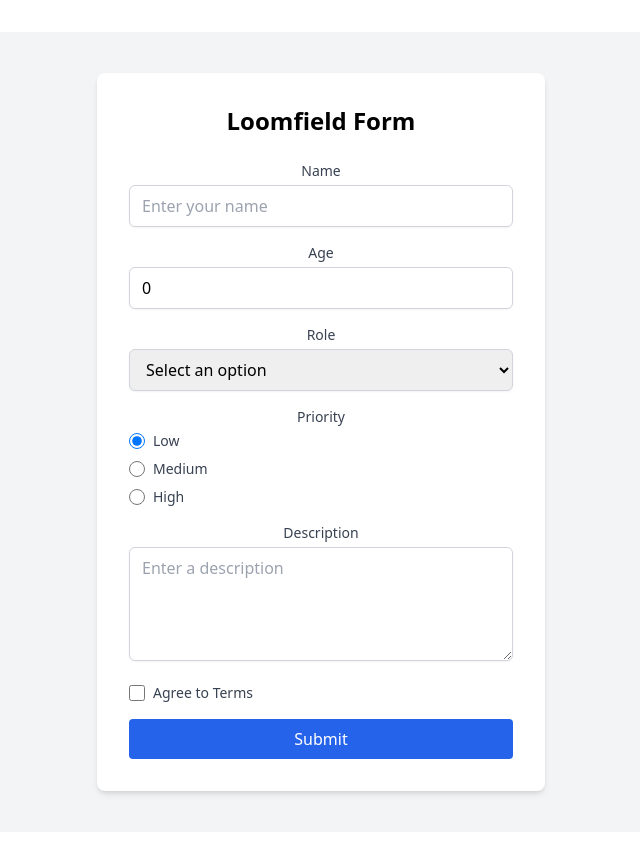
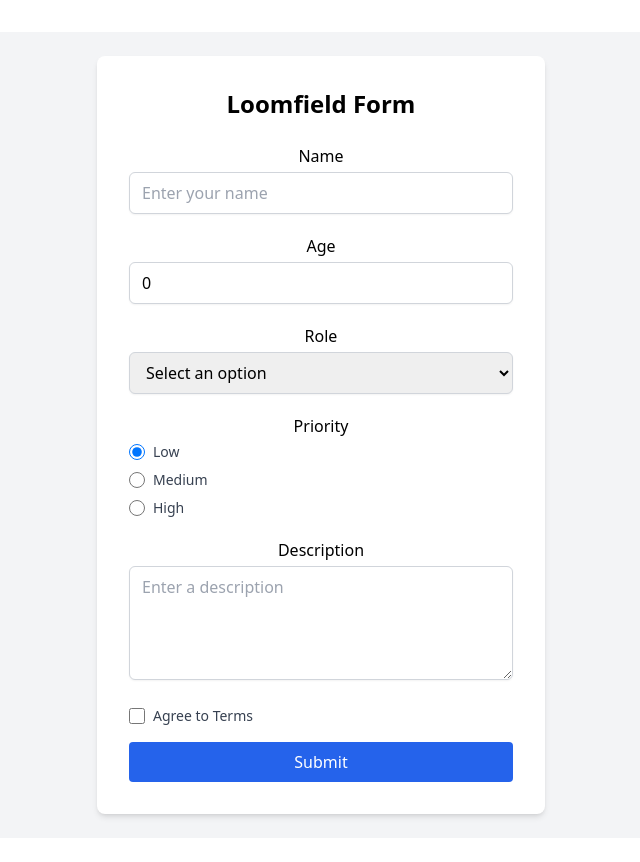
Before and after one commit to melmar12/loomfield-ui, a React (Vite) app: page / in a window 1280 px wide. Shown: the top 862 px of the page, without its empty margins (319-959 px from the left). Built offline with nearby package versions, Linux system fonts and the light colour scheme.

Commit message:
feat(form): add reusable FormField component with test and integration
- Created FormField to handle consistent layout and error display
- Added unit test for FormField
- Integrated FormField into TextInput, Select, TextArea, and RadioGroup

```diff
--- /dev/null
+++ b/src/components/FormField/FormField.tsx
@@ -0,0 +1,38 @@
+import React from 'react';
+
+/**
+ * FormField component for Loomfield
+ * Wraps form inputs with a label and error message.
+ * Tailwind styled. Accessible.
+ */
+
+type FormFieldProps = {
+  label?: string;
+  name: string;
+  error?: string;
+  children: React.ReactNode;
+};
+
+export const FormField = ({ label, name, error, children }: FormFieldProps) => {
+  const describedBy = error ? `${name}-error` : undefined;
+
+  return (
+    <div className="mb-5">
+      <label htmlFor={name} className="mb-1 block font-medium">
+        {label}
+      </label>
+      <div
+        aria-describedby={describedBy}
+        aria-invalid={!!error}
+        className="relative"
+      >
+        {children}
+      </div>
+      {error && (
+        <p id={`${name}-error`} className="mt-1 text-sm text-red-500">
+          {error}
+        </p>
+      )}
+    </div>
+  );
+};
--- a/src/components/NumberInput/NumberInput.tsx
+++ b/src/components/NumberInput/NumberInput.tsx
@@ -1,5 +1,6 @@
 /* eslint-disable no-undef */
 import React from 'react';
+import { FormField } from '@FormField';
 
 /**
  * NumberInput component that supports label, value, onChange, min/max, and error message.
@@ -26,12 +27,7 @@ export const NumberInput = ({
   error,
 }: Props) => (
   <div className="mb-4">
-    <label
-      htmlFor={name}
-      className="mb-1 block text-sm font-medium text-gray-700"
-    >
-      {label}
-    </label>
+    <FormField label={label} name={name} error={error}>
       <input
         id={name}
         name={name}
@@ -44,6 +40,6 @@ export const NumberInput = ({
           error ? 'border-red-500' : 'border-gray-300'
         }`}
       />
-    {error && <p className="mt-1 text-sm text-red-600">{error}</p>}
+    </FormField>
   </div>
 );
--- a/src/components/RadioGroup/RadioGroup.tsx
+++ b/src/components/RadioGroup/RadioGroup.tsx
@@ -1,4 +1,5 @@
 import React from 'react';
+import { FormField } from '@FormField';
 
 /**
  * RadioGroup component for selecting one option from a set of radio buttons.
@@ -15,6 +16,7 @@ type Props = {
   label: string;
   name: string;
   value: string;
+  // eslint-disable-next-line no-undef
   onChange: (e: React.ChangeEvent<HTMLInputElement>) => void;
   options: Option[];
   error?: string;
@@ -29,9 +31,7 @@ export const RadioGroup = ({
   error,
 }: Props) => (
   <div className="mb-4">
-    <label className="mb-1 block text-sm font-medium text-gray-700">
-      {label}
-    </label>
+    <FormField label={label} name={name} error={error}>
       <div className="flex flex-col space-y-2">
         {options.map(option => (
           <div key={option.value} className="flex items-center">
@@ -55,6 +55,6 @@ export const RadioGroup = ({
           </div>
         ))}
       </div>
-    {error && <p className="mt-1 text-sm text-red-600">{error}</p>}
+    </FormField>
   </div>
 );
--- a/src/components/Select/Select.tsx
+++ b/src/components/Select/Select.tsx
@@ -1,4 +1,5 @@
 import React from 'react';
+import { FormField } from '@FormField';
 
 /**
  * Select component for selecting options from a dropdown list.
@@ -15,6 +16,7 @@ type Props = {
   label: string;
   name: string;
   value: string;
+  // eslint-disable-next-line no-undef
   onChange: (e: React.ChangeEvent<HTMLSelectElement>) => void;
   options: Option[];
   error?: string;
@@ -29,12 +31,7 @@ export const Select = ({
   error,
 }: Props) => (
   <div className="mb-4">
-    <label
-      htmlFor={name}
-      className="mb-1 block text-sm font-medium text-gray-700"
-    >
-      {label}
-    </label>
+    <FormField label={label} name={name} error={error}>
       <select
         id={name}
         name={name}
@@ -53,6 +50,6 @@ export const Select = ({
           </option>
         ))}
       </select>
-    {error && <p className="mt-1 text-sm text-red-600">{error}</p>}
+    </FormField>
   </div>
 );
--- a/src/components/TextArea/TextArea.tsx
+++ b/src/components/TextArea/TextArea.tsx
@@ -1,4 +1,5 @@
 import React from 'react';
+import { FormField } from '@FormField';
 
 /**
  * TextArea component for Loomfield
@@ -10,6 +11,7 @@ type Props = {
   label: string;
   name: string;
   value: string;
+  // eslint-disable-next-line no-undef
   onChange: (e: React.ChangeEvent<HTMLTextAreaElement>) => void;
   placeholder?: string;
   rows?: number;
@@ -26,12 +28,7 @@ export const TextArea = ({
   error,
 }: Props) => (
   <div className="mb-4">
-    <label
-      htmlFor={name}
-      className="mb-1 block text-sm font-medium text-gray-700"
-    >
-      {label}
-    </label>
+    <FormField label={label} name={name} error={error}>
       <textarea
         id={name}
         name={name}
@@ -43,6 +40,6 @@ export const TextArea = ({
           error ? 'border-red-500' : 'border-gray-300'
         }`}
       />
-    {error && <p className="mt-1 text-sm text-red-600">{error}</p>}
+    </FormField>
   </div>
 );
--- a/src/components/TextInput/TextInput.tsx
+++ b/src/components/TextInput/TextInput.tsx
@@ -1,9 +1,11 @@
 import React from 'react';
+import { FormField } from '@FormField';
 
 type Props = {
   label: string;
   name: string;
   value: string;
+  // eslint-disable-next-line no-undef
   onChange: (e: React.ChangeEvent<HTMLInputElement>) => void;
   placeholder?: string;
   error?: string;
@@ -18,12 +20,7 @@ export const TextInput = ({
   error,
 }: Props) => (
   <div className="mb-4">
-    <label
-      htmlFor={name}
-      className="mb-1 block text-sm font-medium text-gray-700"
-    >
-      {label}
-    </label>
+    <FormField label={label} name={name} error={error}>
       <input
         id={name}
         name={name}
@@ -35,6 +32,6 @@ export const TextInput = ({
           error ? 'border-red-500' : 'border-gray-300'
         }`}
       />
-    {error && <p className="mt-1 text-sm text-red-600">{error}</p>}
+    </FormField>
   </div>
 );
--- a/tsconfig.app.json
+++ b/tsconfig.app.json
@@ -38,6 +38,7 @@
       "@SuccessScreen": ["components/SuccessScreen/SuccessScreen.tsx"],
       "@TextArea": ["components/TextArea/TextArea.tsx"],
       "@TextInput": ["components/TextInput/TextInput.tsx"],
+      "@FormField": ["components/FormField/FormField.tsx"]
     }
   },
   "include": ["src"]
--- a/vite.config.ts
+++ b/vite.config.ts
@@ -19,16 +19,37 @@ export default defineConfig({
       '@/utils/validation': path.resolve(__dirname, 'src/utils/validation.ts'),
       '@/types/FormTypes': path.resolve(__dirname, 'src/types/FormTypes.ts'),
       '@Button': path.resolve(__dirname, 'src/components/Button/Button.tsx'),
-    '@CheckBox': path.resolve(__dirname, 'src/components/CheckBox/CheckBox.tsx'),
+      '@CheckBox': path.resolve(
+        __dirname,
+        'src/components/CheckBox/CheckBox.tsx'
+      ),
       '@Form': path.resolve(__dirname, 'src/components/Form/Form.tsx'),
-    '@NumberInput': path.resolve(__dirname, 'src/components/NumberInput/NumberInput.tsx'),
-    '@RadioGroup': path.resolve(__dirname, 'src/components/RadioGroup/RadioGroup.tsx'),
+      '@NumberInput': path.resolve(
+        __dirname,
+        'src/components/NumberInput/NumberInput.tsx'
+      ),
+      '@RadioGroup': path.resolve(
+        __dirname,
+        'src/components/RadioGroup/RadioGroup.tsx'
+      ),
       '@Select': path.resolve(__dirname, 'src/components/Select/Select.tsx'),
       '@Spinner': path.resolve(__dirname, 'src/components/Spinner/Spinner.tsx'),
-    '@SuccessScreen': path.resolve(__dirname, 'src/components/SuccessScreen/SuccessScreen.tsx'),
-    '@TextArea': path.resolve(__dirname, 'src/components/TextArea/TextArea.tsx'),
-    '@TextInput': path.resolve(__dirname, 'src/components/TextInput/TextInput.tsx'),
+      '@SuccessScreen': path.resolve(
+        __dirname,
+        'src/components/SuccessScreen/SuccessScreen.tsx'
+      ),
+      '@TextArea': path.resolve(
+        __dirname,
+        'src/components/TextArea/TextArea.tsx'
+      ),
+      '@TextInput': path.resolve(
+        __dirname,
+        'src/components/TextInput/TextInput.tsx'
+      ),
+      '@FormField': path.resolve(
+        __dirname,
+        'src/components/FormField/FormField.tsx'
+      ),
     },
-}
-
+  },
 });
```
Also changed, not shown: 1 other file (tests, documents, lock files or other folders). Lines whose indentation alone changed are shown as unchanged.
